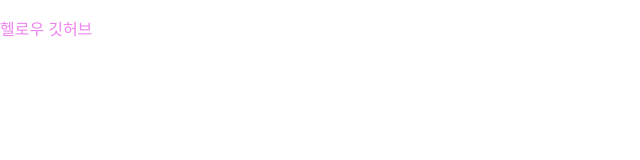
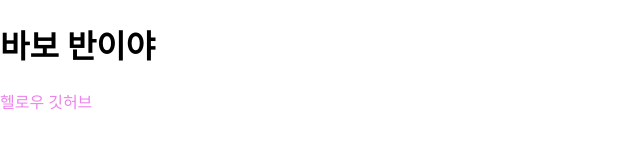
Before and after one commit to pukkok/github-practice-one, a website: page index.html in a window 1280 px wide. Shown: the whole page, without its empty margins (0-640 px from the left). Drawn offline with Linux system fonts and the light colour scheme.

Commit message:
hotfix : 급하게 변경했다.

```diff
--- a/index.html
+++ b/index.html
@@ -18,6 +18,7 @@
 </head>
 <body>
   <div id="root">
+    <h1>바보 반이야</h1>
     <p>헬로우 깃허브</p>
   </div>
   <script>
```
